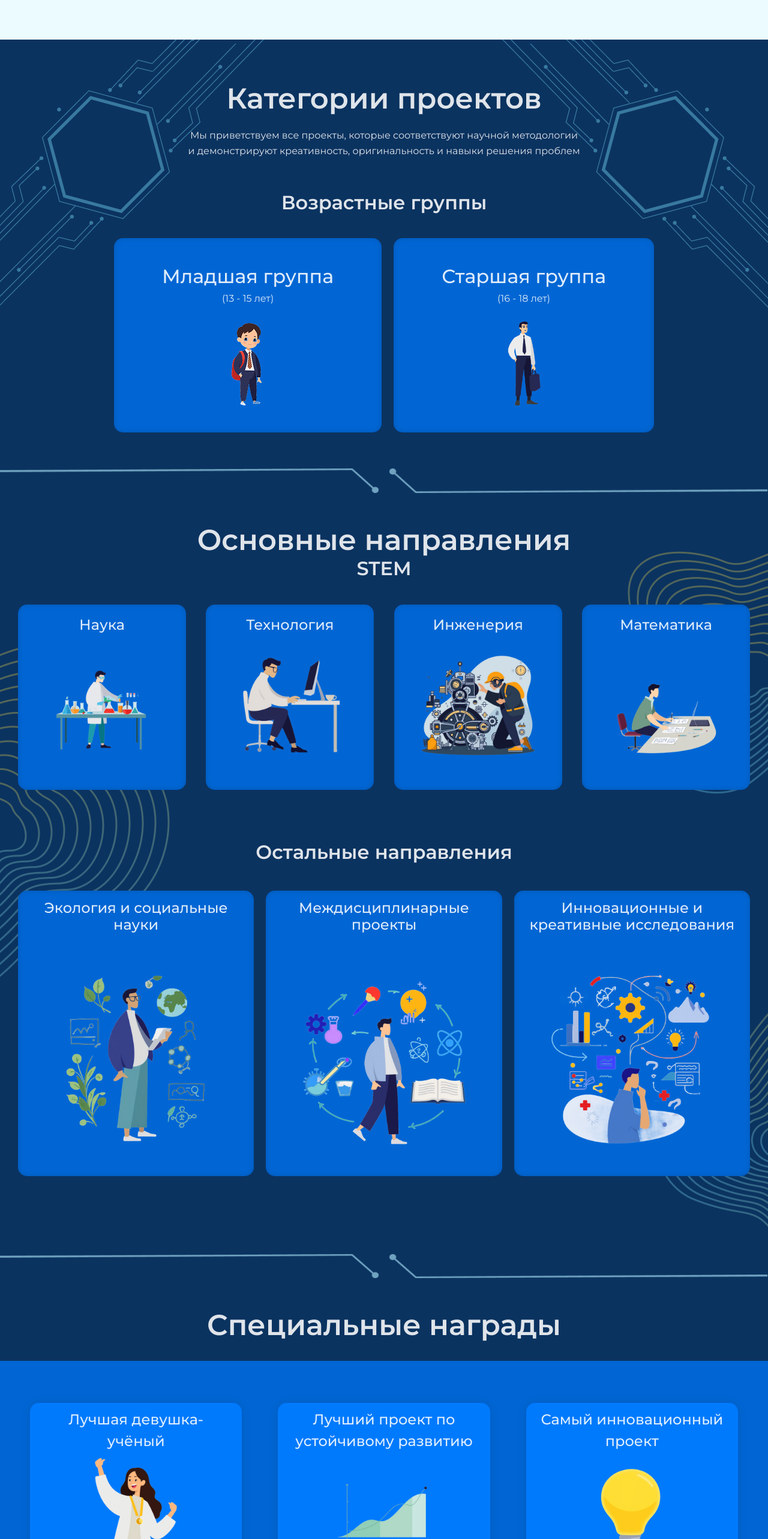
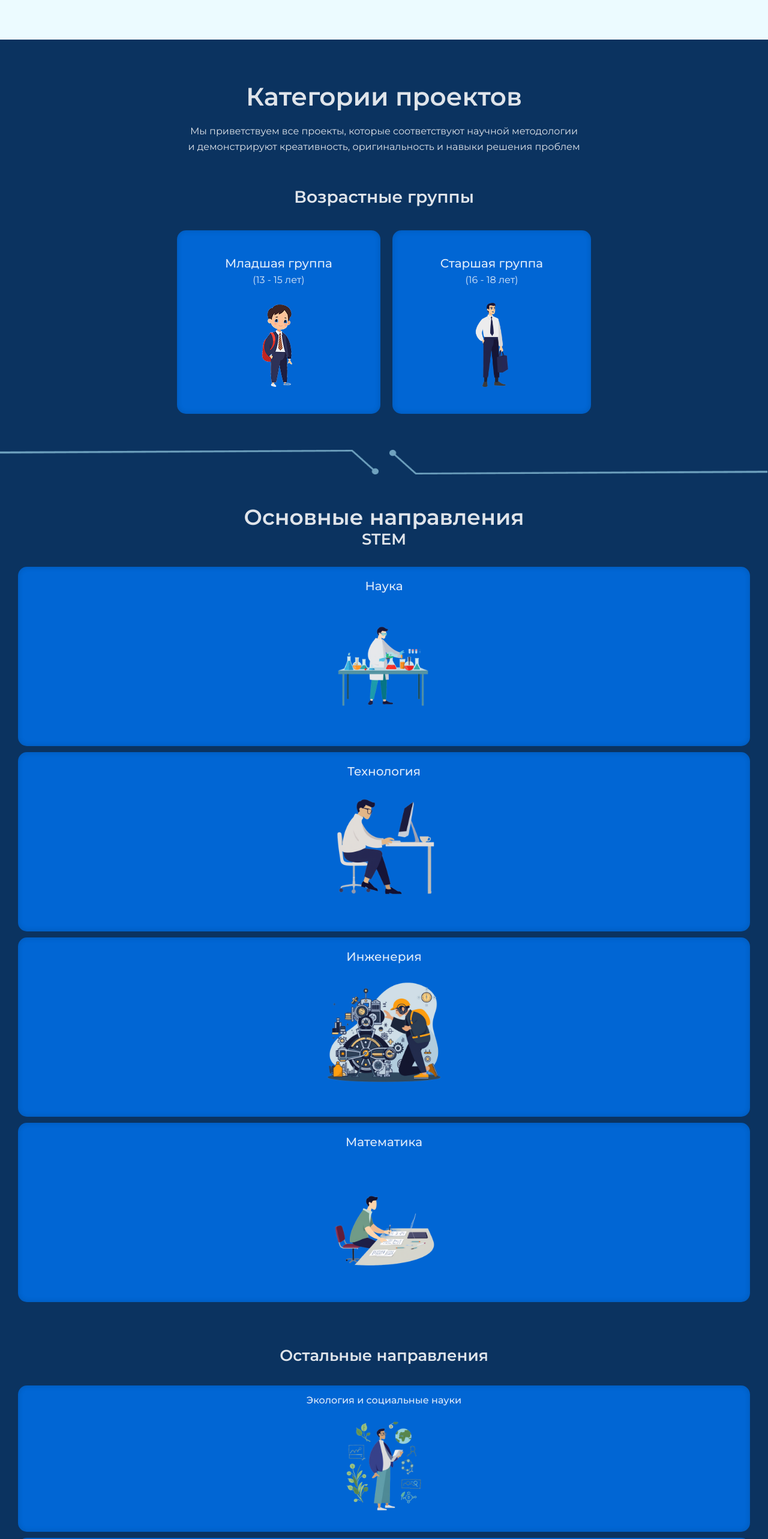
Before and after one commit to Scr00b1e/kg.sef, a React (Vite) app: page / in a window 1280 px wide. Shown: the part 3172-5738 px from the top of the page at 60% size. Built offline with nearby package versions, Linux system fonts and the light colour scheme.

Commit message:
responsive styles for projects

```diff
--- a/src/styles/projects.scss
+++ b/src/styles/projects.scss
@@ -1,3 +1,7 @@
+$small: 768px;
+$medium: 1024px;
+$large: 1366px;
+
 .projects {
     position: relative;
     width: 100%;
@@ -23,6 +27,10 @@
         font-weight: 700;
         line-height: 1.2;
         margin-bottom: 20px;
+
+        @media (max-width: $large) {
+            font-size: 42px;
+        }
     }
 
     &_subtitle {
@@ -58,12 +66,24 @@
         font-size: 32px;
         font-weight: 600;
         margin-bottom: 25px;
+
+        @media (max-width: $large) {
+            font-size: 28px;
+        }
     }
 
     .groups {
         display: flex;
         justify-content: space-between;
         align-items: center;
+
+        @media (max-width: 1300px) {
+            flex-wrap: wrap;
+        }
+
+        @media (max-width: $small) {
+            justify-content: center;
+        }
     }
 
     .items {
@@ -80,6 +100,10 @@
         h1 {
             // font-size: 20px;
             font-weight: 500;
+
+            @media (max-width: $large) {
+                font-size: 20px;
+            }
         }
 
         span {
@@ -104,17 +128,29 @@
         font-size: 48px;
         font-weight: 700;
         line-height: 1.2;
+
+        @media (max-width: $large) {
+            font-size: 36px;
+        }
     }
 
     span {
         font-size: 32px;
         font-weight: 600;
         line-height: 1.2;
+
+        @media (max-width: $large) {
+            font-size: 26px;
+        }
     }
 
     p {
         font-size: 32px;
         font-weight: 600;
+
+        @media (max-width: $large) {
+            font-size: 26px;
+        }
     }
 
     .groups {
@@ -122,6 +158,10 @@
         display: flex;
         justify-content: space-between;
         align-items: center;
+
+        @media (max-width: 1300px) {
+            display: block;
+        }
     }
 
     .items {
@@ -140,6 +180,11 @@
             margin-bottom: 20px;
             font-size: 24px;
             font-weight: 500;
+
+            @media (max-width: $large) {
+                font-size: 20px;
+                margin-bottom: 15px;
+            }
         }
 
         img {
@@ -160,17 +205,35 @@
         box-shadow: 0px 0px 10px 0px rgba(0, 0, 0, 0.15) inset;
         z-index: 100;
 
+        @media (max-width: $large) {
+            max-height: 400px;
+        }
+
         h1 {
             margin-bottom: 20px;
             font-size: 24px;
             font-weight: 500;
             max-width: 365px;
+
+            @media (max-width: $large) {
+                font-size: 16px;
+                margin-bottom: 0;
+            }
         }
 
         img {
             width: 100%;
             height: 100%;
             max-height: 400px;
+
+            @media (max-width: $large) {
+                max-height: 380px;
+            }
+
+            @media (max-width: 1300px) {
+                width: 200px;
+                height: 200px;
+            }
         }
     }
 }
@@ -183,13 +246,16 @@
         font-weight: 700;
         line-height: 1.2;
         margin-bottom: 30px;
+
+        @media (max-width: $large) {
+            font-size: 38px;
+        }
     }
 
     &_subtitle {
         margin: 20px 0 0;
         font-size: 16px;
         font-weight: 400;
-        text-align: end;
     }
 
     &_inner {
@@ -198,8 +264,14 @@
         align-items: center;
         flex-direction: column;
         width: 100%;
-        padding: 70px 0 50px;
+        padding: 70px 20px 50px;
         background: rgba(1, 102, 212, 1);
+
+        @media (max-width: 1300px) {
+            display: block;
+            text-align: center;
+            padding: 70px 25px 50px;
+        }
     }
 
     &_container {
@@ -208,6 +280,10 @@
         display: flex;
         justify-content: center;
         align-items: center;
+
+        @media (max-width: 1300px) {
+            flex-wrap: wrap;
+        }
     }
 
     .item {
@@ -222,11 +298,21 @@
         h1 {
             font-size: 24px;
             font-weight: 500;
+
+            @media (max-width: 1300px) {
+                font-size: 20px;
+                margin: 0 3px;
+            }
         }
 
         img {
             width: 207px;
             height: 207px;
+        }
+
+        @media (max-width: 1300px) {
+            width: 100%;
+            margin: 10px 0;
         }
     }
 }
@@ -237,6 +323,10 @@
     top: 0;
     left: 0;
     z-index: 1;
+
+    @media (max-width: $large) {
+        z-index: -1;
+    }
 }
 
 .frame2 {
@@ -244,6 +334,10 @@
     top: 0;
     right: 0;
     z-index: 1;
+
+    @media (max-width: $large) {
+        z-index: -1;
+    }
 }
 
 .topology1 {
@@ -251,6 +345,10 @@
     top: 1550px;
     right: 0;
     z-index: 0;
+
+    @media (max-width: 1364px) {
+        z-index: -2;
+    }
 }
 
 .topology2 {
@@ -258,6 +356,10 @@
     top: 850px;
     right: 0;
     z-index: 0;
+
+    @media (max-width: 1364px) {
+        z-index: -2;
+    }
 }
 
 .topology3 {
@@ -265,4 +367,8 @@
     top: 1010px;
     left: 0;
     z-index: 0;
+
+    @media (max-width: 1364px) {
+        z-index: -2;
+    }
 }
```
